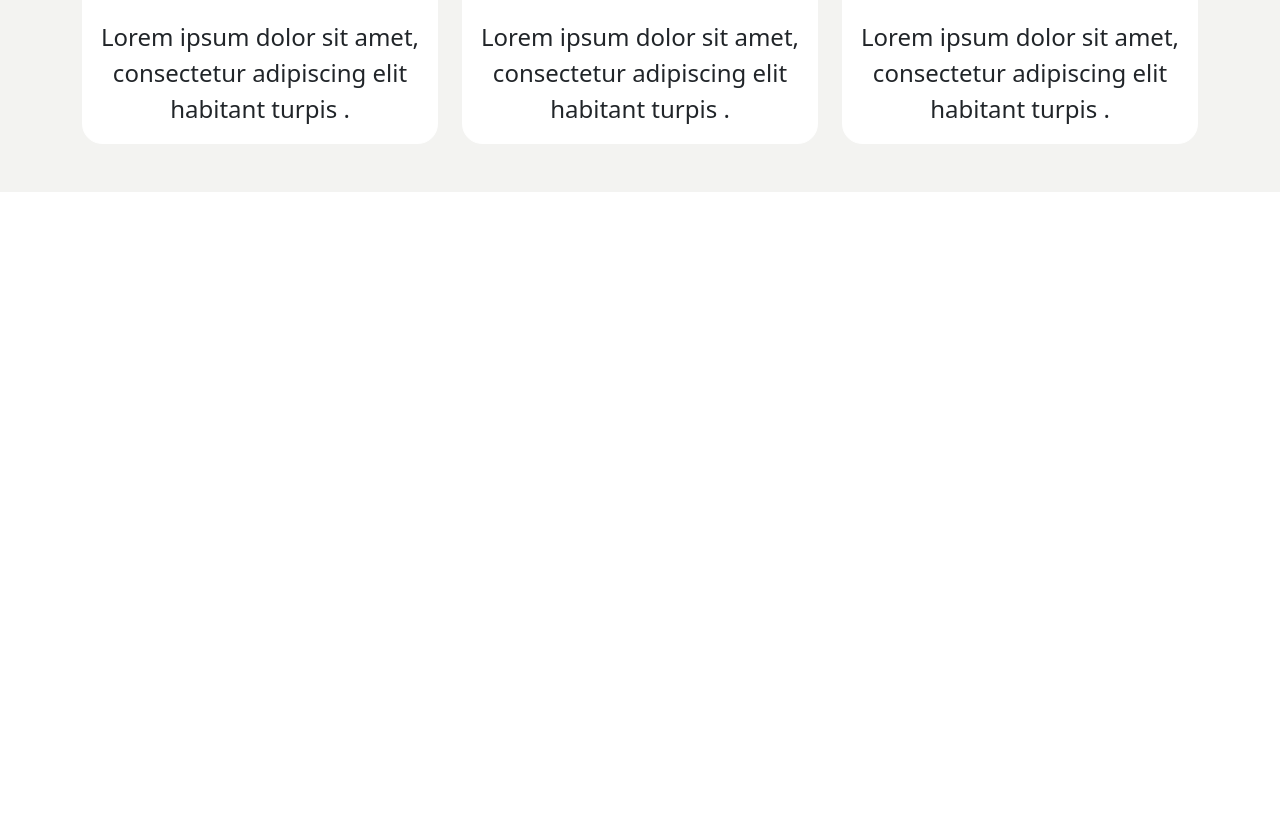
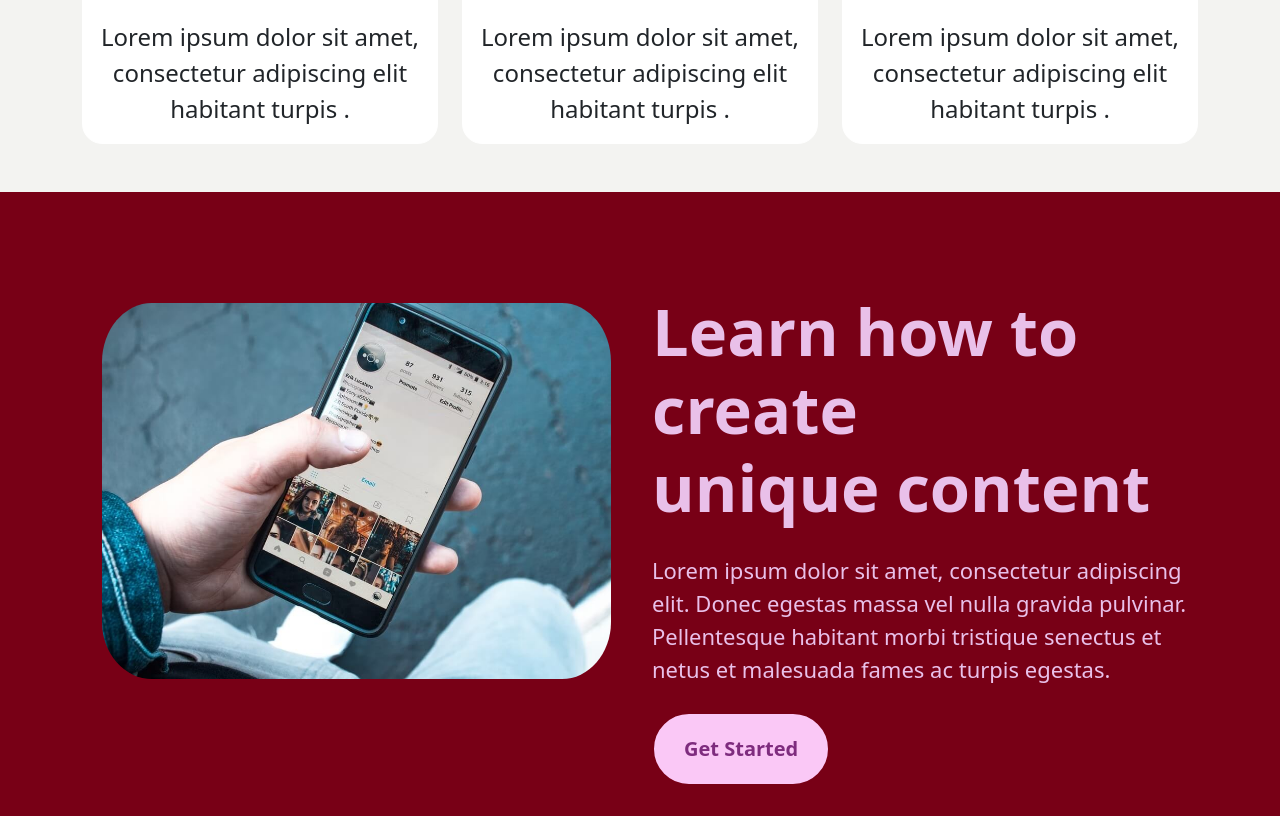
Before and after one commit to TahaAlothman/SocialMedia, a plain HTML site: page index.html in a window 1280 px wide. Shown: the part 1469-2285 px from the top of the page. Before the commit the page ends 1709 px from the top, so only its background shows below. Drawn offline with nearby package versions, Linux system fonts and the light colour scheme; a script that the page names is missing.

Commit message:
create Section number 3

```diff
--- a/css/style.css
+++ b/css/style.css
@@ -107,3 +107,43 @@
 .myimg2{
     transition: all .2s;
 }
+.thirdly{
+    background-color: #780016;
+}
+   .myimg3{
+    height: 400px;
+    width: 550px;
+    padding: 10px 20px 12px 19px;
+    border: 1px solid #780016;
+    border-radius: 70px;
+    margin-top: 100px;
+    margin-bottom: 100px;
+   }
+   .mytittel3{
+    font-size: 65px;
+    color:#E9C0E9;
+    font-weight: 700;
+    margin-top: 100px;
+}
+.subtittle3{
+    font-size: 22px;
+    color:#E9C0E9;
+    font-weight: 400;
+    padding-top: 20px;
+}
+.mybutton3{
+    text-align: center;
+    color: #7E2C7E;
+    border: 2px solid #780016;
+    border-radius: 50px;
+    font-size: 20px;
+    background-color: RGB(250, 200, 246);
+    font-weight: 600;
+    font-size: 20px;
+    padding: 20px 30px ;
+    margin-top: 10px;
+    margin-bottom: 30px;
+}
+.mybutton3:hover{
+    background-color: #F6E6F6;
+}
--- a/index.html
+++ b/index.html
@@ -10,8 +10,13 @@
   <link rel="stylesheet" href="css/style.css">
   <link rel="stylesheet" href="css/animate.css">
 </head>
+<!------------------------------------------------------------------------------------------------------------------------->
 
 <body>
+
+
+  <!------------------------------------------------------------------------------------------------------------------------->
+  <!-- Start Section 1 -->
   <section class="First">
     <div class="container">
       <div class="mynav px-2 mb-5">
@@ -61,8 +66,10 @@
       </div>
     </div>
   </section>
+  <!-- ende Section 1 -->
   <!------------------------------------------------------------------------------------------------------------------------------------------------------------->
-  <section class="Second pt-1 pb-5 mb-5">
+   <!-- Start Section 2 -->
+  <section class="Second pt-1 pb-5">
     <div class="container">
       <div  class="text-center">
         <h1 class="mytittel2">Become an influencer</h1>
@@ -83,7 +90,7 @@
         </div>
         <div class="col-lg-4">
           <div class="mydiv2">
-            <img src="img/4.jpg" class="myimg2" alt="">
+            <img src="img/4.jpg" class="myimg2 " alt="">
             <p class="subtittle2">Lorem ipsum dolor sit amet, consectetur adipiscing elit habitant turpis .</p>
           </div>
         </div>
@@ -91,6 +98,27 @@
 
     </div>
   </section>
+  <!-- ende Section 2 -->
+  <!------------------------------------------------------------------------------------------------------------------------------------------------------------->
+  <!-- start Section 3 -->
+  <section class="thirdly">
+    <div class="container">
+      <div class="row">
+        <div class="col-lg-6">
+          <img src="img/5.jpg" class="myimg3" alt="">
+        </div>
+        <div class="col-lg-6">
+          <h1 class="mytittel3">Learn how to create <br>unique content</h1>
+          <p class="subtittle3">Lorem ipsum dolor sit amet, consectetur adipiscing elit. Donec egestas massa vel nulla gravida pulvinar. Pellentesque habitant morbi tristique senectus et netus et malesuada fames ac turpis egestas.</p>
+          <button class="mybutton3">Get Started</button>
+        </div>
+
+      </div>
+    </div>
+
+
+  </section>
+  <!-- ende Section 3 -->
   <script src="https://cdn.jsdelivr.net/npm/bootstrap@5.3.0-alpha3/dist/js/bootstrap.bundle.min.js"
     integrity="sha384-ENjdO4Dr2bkBIFxQpeoTz1HIcje39Wm4jDKdf19U8gI4ddQ3GYNS7NTKfAdVQSZe" crossorigin="anonymous">
   </script>
```
Also changed, not shown: img/5.jpg (added).
